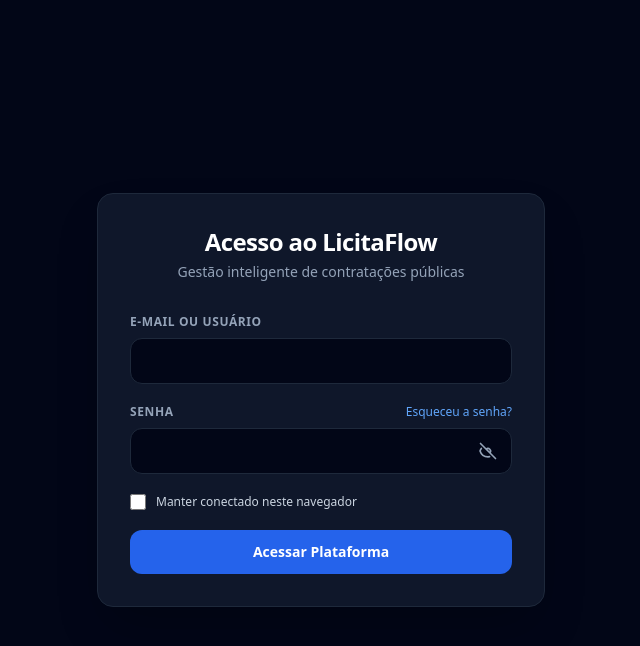
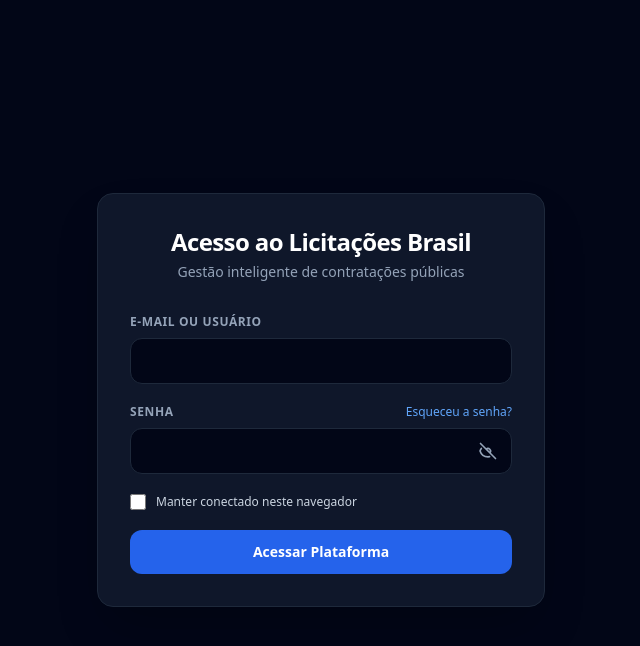
Before and after one commit to rrsrobsonrocha-bit/licitacoes-brasil, a FastAPI app: page /login in a window 1280 px wide. Shown: the top 646 px of the page, without its empty margins (319-959 px from the left). Run offline with FastAPI, Linux system fonts and the light colour scheme; some libraries are stand-ins or nearby versions.

Commit message:
fix(branding): substitui nome LicitaFlow por Licitacoes Brasil na autenticacao

```diff
--- a/server/templates/login.html
+++ b/server/templates/login.html
@@ -3,13 +3,13 @@
 <head>
     <meta charset="UTF-8">
     <meta name="viewport" content="width=device-width, initial-scale=1.0">
-    <title>Entrar - LicitaFlow</title>
+    <title>Entrar - Licitações Brasil</title>
     <script src="https://cdn.tailwindcss.com"></script>
 </head>
 <body class="bg-slate-950 text-slate-100 flex items-center justify-center min-h-screen p-4">
     <div class="w-full max-w-md bg-slate-900 border border-slate-800 rounded-2xl p-8 shadow-2xl">
         <div class="text-center mb-8">
-            <h1 class="text-2xl font-bold text-white tracking-tight">Acesso ao LicitaFlow</h1>
+            <h1 class="text-2xl font-bold text-white tracking-tight">Acesso ao Licitações Brasil</h1>
             <p class="text-sm text-slate-400 mt-1">Gestão inteligente de contratações públicas</p>
         </div>
 
--- a/server/templates/recuperar_senha.html
+++ b/server/templates/recuperar_senha.html
@@ -3,7 +3,7 @@
 <head>
     <meta charset="UTF-8">
     <meta name="viewport" content="width=device-width, initial-scale=1.0">
-    <title>Recuperar Senha - LicitaFlow</title>
+    <title>Recuperar Senha - Licitações Brasil</title>
     <script src="https://cdn.tailwindcss.com"></script>
 </head>
 <body class="bg-slate-950 text-slate-100 flex items-center justify-center min-h-screen p-4">
```
